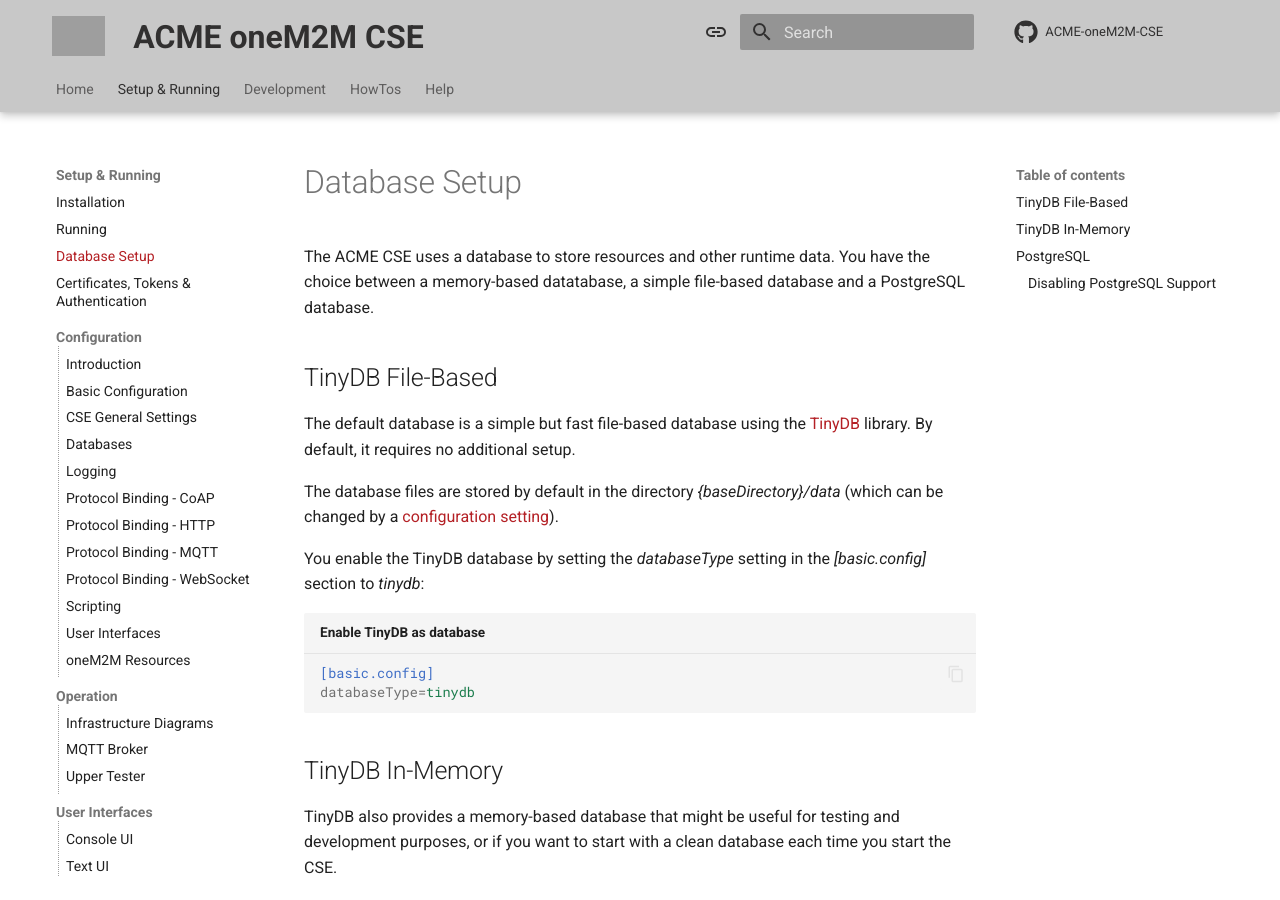
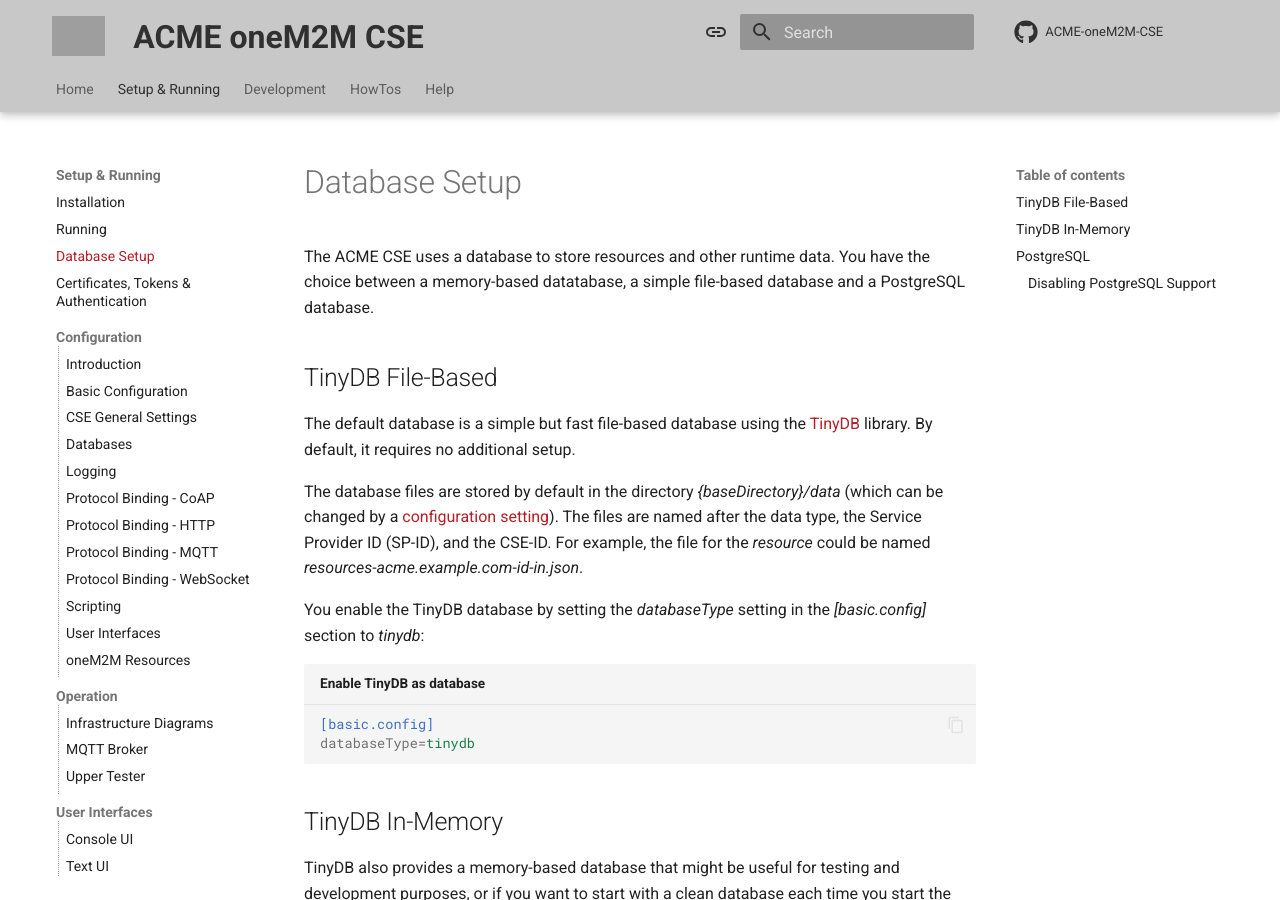
Before and after one commit to ankraft/ACME-oneM2M-CSE-mkdocs, an MkDocs documentation site: the page built from docs/setup/Database.md, in a window 1280 px wide and 900 px high. Built offline with MkDocs 1.6.1 and Material for MkDocs 9.7.7, drawn with Linux system fonts in a browser that asks for light colours; comment, search, counter and statistics services are not loaded; grey boxes are pictures that could not be loaded.

Commit message:
Corrected formatting error. Added clarification

```diff
--- a/docs/setup/Database.md
+++ b/docs/setup/Database.md
@@ -6,7 +6,7 @@
 
 The default database is a simple but fast file-based database using the [TinyDB](https://github.com/msiemens/tinydb){target=_new} library. By default, it requires no additional setup.
 
-The database files are stored by default in the directory *{baseDirectory}/data* (which can be changed by a [configuration setting](../setup/Configuration-database.md#tinydb)).
+The database files are stored by default in the directory *{baseDirectory}/data* (which can be changed by a [configuration setting](../setup/Configuration-database.md#tinydb)). The files are named after the data type, the Service Provider ID (SP-ID), and the CSE-ID. For example, the file for the *resource* could be named *resources-acme.example.com-id-in.json*.
 
 You enable the TinyDB database by setting the *databaseType* setting in the *\[basic.config\]* section to *tinydb*:
 
```
Also changed, not shown: docs/setup/Configuration-cse.md (+1 -1 lines).
